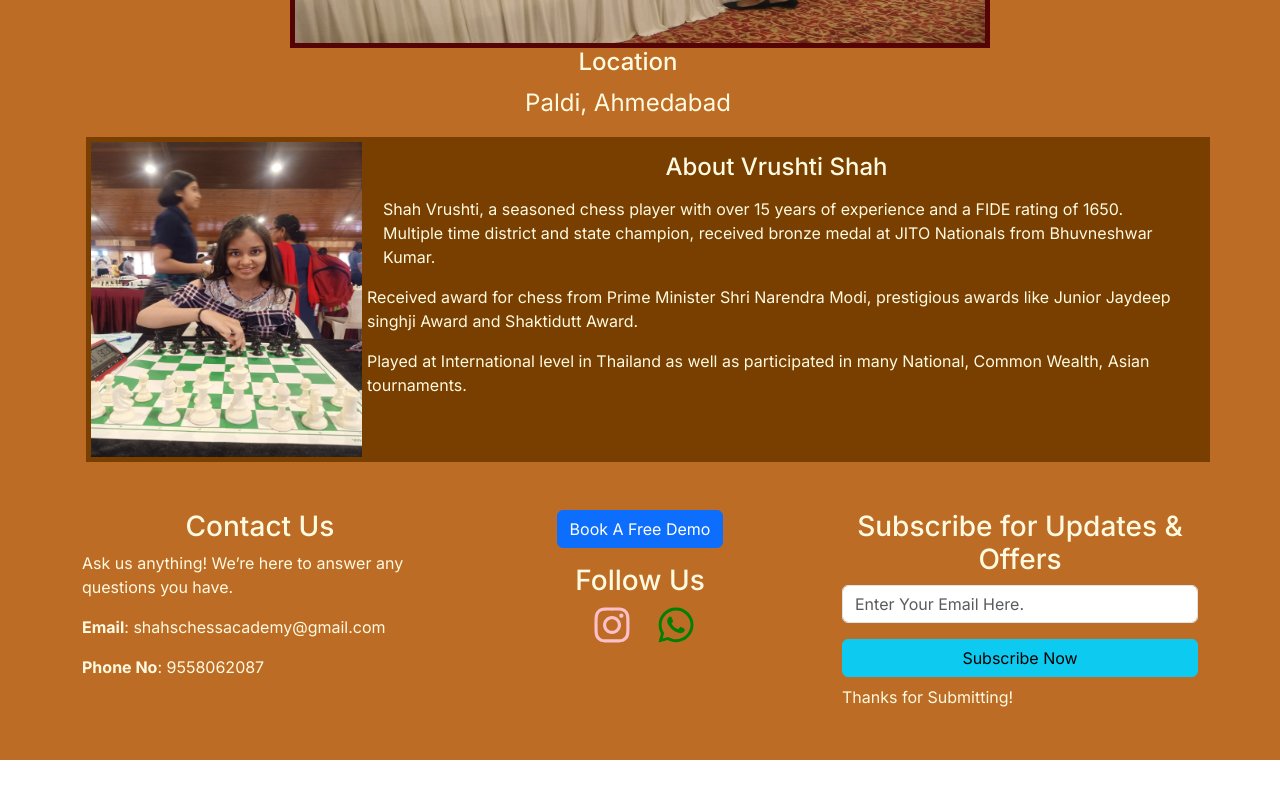
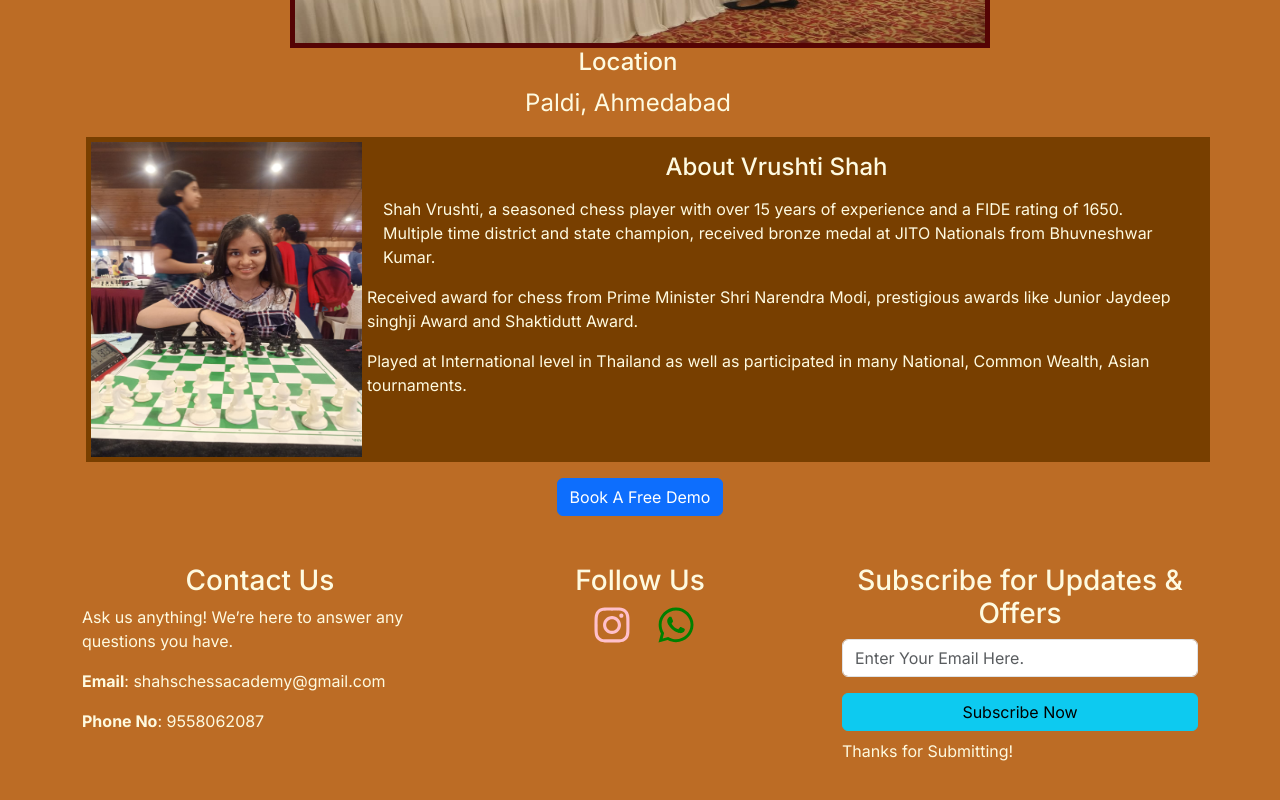
Before and after one commit to hardsheth/shahchessacademy, a Next.js app: page / in a window 1280 px wide. Shown: the part 1780-2580 px from the top of the page. Before the commit the page ends 2540 px from the top, so only its background shows below. Built offline with nearby package versions, Linux system fonts and the light colour scheme.

Commit message:
Added the button before the footer

```diff
--- a/app/page.tsx
+++ b/app/page.tsx
@@ -90,6 +90,9 @@ export default function Home() {
                 Played at International level in Thailand as well as participated in many National, Common Wealth, Asian tournaments.</p>
             </div>
           </div>
+          <div className="mx-auto text-center mt-3">
+              <button type="button" className="btn btn-primary ">Book A Free Demo</button>
+            </div>
           <div className={`mt-5 row row-cols-1 row-cols-lg-3 ${Styles.containerHeight}`}>
             <div className="col">
               <h3 className="text-center">Contact Us</h3>
@@ -110,9 +113,7 @@ export default function Home() {
               </p>
             </div>
             <div className="col">
-              <div className="mx-auto text-center mb-3">
-              <button type="button" className="btn btn-primary ">Book A Free Demo</button>
-            </div>
+
               <h3 className="text-center">Follow Us</h3>
               <div className="text-center">
                 <FaInstagram size={40} color="pink " className="mx-3" />
```
